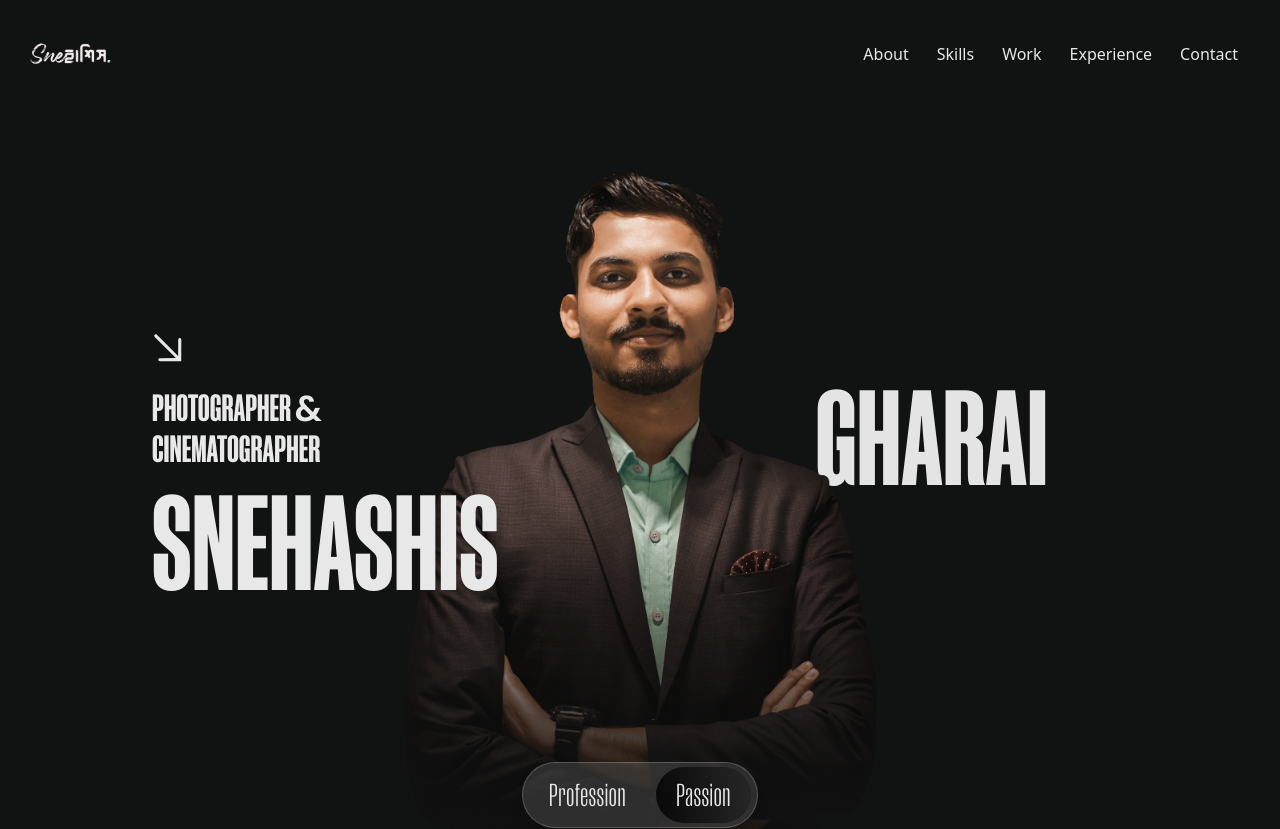
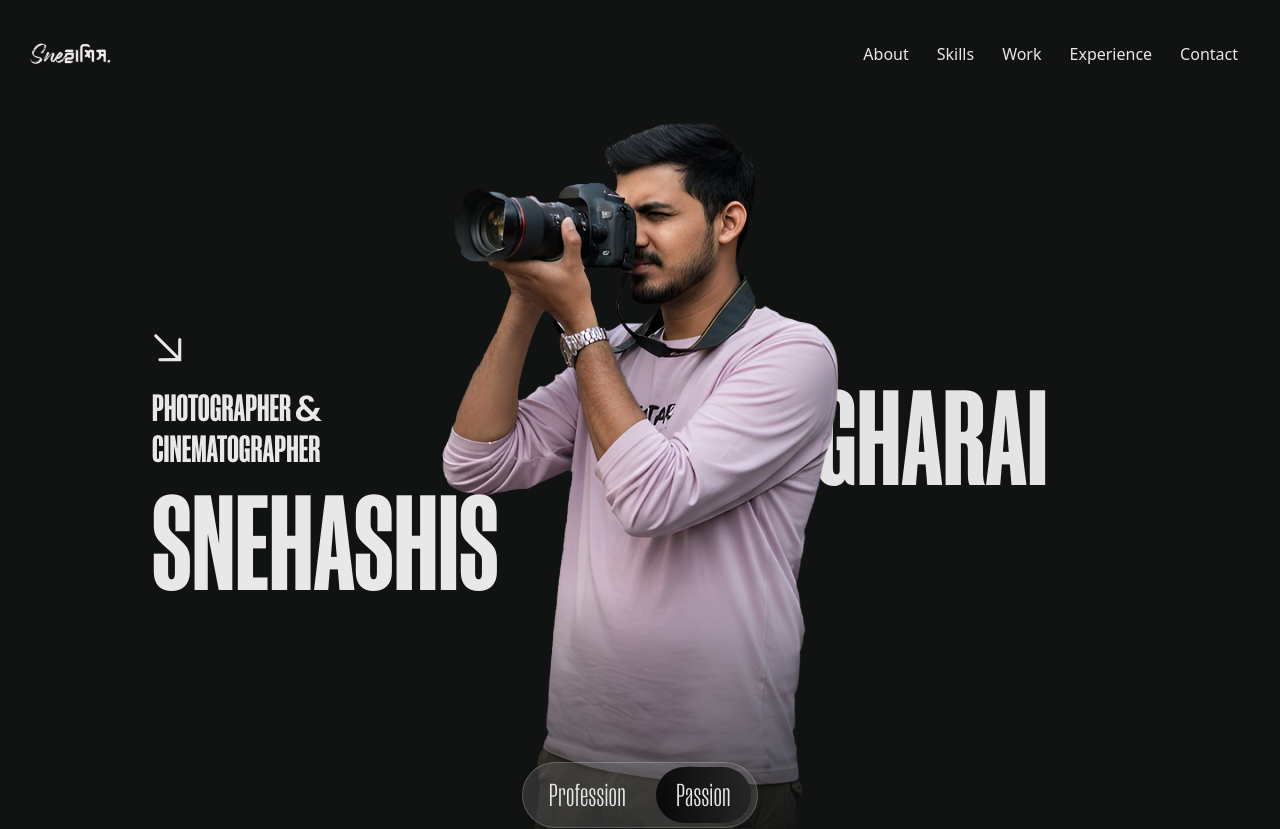
Before and after one commit to Gitju002/snehashis-gharai-portfolio, a Next.js app: page /passion in a window 1280 px wide. Shown: the top 829 px of the page. Built offline with nearby package versions, Linux system fonts and the light colour scheme.

Commit message:
added explore more section and modified hero image for about section

```diff
--- /dev/null
+++ b/components/ExploreCard.tsx
@@ -0,0 +1,24 @@
+import Image from "next/image";
+import React from "react";
+
+const ExploreCard = () => {
+  return (
+    <div className="explore-card-container">
+      <div className="explore-card-content">
+        <div className="explore-card-image-wrapper">
+          <Image
+            src="/images/zoom-parallax-6.webp"
+            alt="Explore"
+            placeholder="blur"
+            blurDataURL="/images/blurred-preview.jpg"
+            width={1000}
+            height={600}
+            className="size-full object-center object-cover bg-no-repeat explore-card-image"
+          />
+        </div>
+      </div>
+    </div>
+  );
+};
+
+export default ExploreCard;
--- /dev/null
+++ b/components/ExploreCardSection.tsx
@@ -0,0 +1,57 @@
+import React from "react";
+import ExploreCard from "./ExploreCard";
+import VStack from "./layout/VStack";
+import Container from "./layout/Container";
+
+const ExploreCardSection = () => {
+  return (
+    <section>
+      <VStack>
+        <Container className="explore-section-container">
+          <ExploreCard />
+          <button data-scroll data-scroll-speed="0.1" className="glass-button">
+            <p>Explore More</p>{" "}
+            <svg
+              width="24"
+              height="25"
+              viewBox="0 0 24 25"
+              fill="none"
+              xmlns="http://www.w3.org/2000/svg"
+            >
+              <mask
+                id="mask0_243_73"
+                style={{ maskType: "luminance" }}
+                maskUnits="userSpaceOnUse"
+                x="2"
+                y="2"
+                width="20"
+                height="21"
+              >
+                <path
+                  d="M12 3.24219C16.97 3.24219 21 7.27219 21 12.2422C21 17.2122 16.97 21.2422 12 21.2422C7.03 21.2422 3 17.2122 3 12.2422C3 7.27219 7.03 3.24219 12 3.24219Z"
+                  stroke="white"
+                  stroke-width="2"
+                  stroke-linecap="round"
+                  stroke-linejoin="round"
+                />
+                <path
+                  d="M13.8 14.0422L7 17.2422L10.2 10.4422L17 7.24219L13.8 14.0422Z"
+                  fill="white"
+                />
+                <path
+                  d="M12 13.2422C12.5523 13.2422 13 12.7945 13 12.2422C13 11.6899 12.5523 11.2422 12 11.2422C11.4477 11.2422 11 11.6899 11 12.2422C11 12.7945 11.4477 13.2422 12 13.2422Z"
+                  fill="black"
+                />
+              </mask>
+              <g mask="url(#mask0_243_73)">
+                <path d="M24 0.242188H0V24.2422H24V0.242188Z" fill="#E8E8E8" />
+              </g>
+            </svg>
+          </button>
+        </Container>
+      </VStack>
+    </section>
+  );
+};
+
+export default ExploreCardSection;
--- a/components/Hero.tsx
+++ b/components/Hero.tsx
@@ -11,11 +11,12 @@ import Magnetic from "./ui/Magnetic";
 import { useLoadingContext } from "@/contexts/LoadingContext";
 
 type HeroProps = {
+  heroImage: string;
   title: string;
   subtitle: string;
 };
 
-export default function Hero({ title, subtitle }: HeroProps) {
+export default function Hero({ heroImage, title, subtitle }: HeroProps) {
   const { isDesktop } = useMediaQuery();
   const { hasLoadingCompleted, isLoading } = useLoadingContext();
   const snehashisDesktopRef = useRef<HTMLHeadingElement>(null);
@@ -165,7 +166,7 @@ export default function Hero({ title, subtitle }: HeroProps) {
   }, [hasLoadingCompleted, isLoading]);
 
   return (
-    <section id="hero" className="hero-container hero-image">
+    <section id="hero" className={`hero-container ${heroImage}`}>
       <VStack>
         <Container className="hero-container-wrapper">
           {/* SEO optimized content */}
--- /dev/null
+++ b/components/HorizontalScroll.tsx
@@ -0,0 +1,7 @@
+import React from "react";
+
+const HorizontalScroll = () => {
+  return <div>HorizontalScroll</div>;
+};
+
+export default HorizontalScroll;
--- a/pages/passion/index.tsx
+++ b/pages/passion/index.tsx
@@ -2,10 +2,13 @@ import React from "react";
 import ZoomParallax from "@/components/ZoomParallax";
 import Hero from "@/components/Hero";
 import About from "@/components/About";
+import ExploreCardSection from "@/components/ExploreCardSection";
+import Footer from "@/components/Footer";
 export default function Passion() {
   return (
     <main>
       <Hero
+        heroImage="hero-about-image"
         title="SNEHASHIS GHARAI"
         subtitle="PHOTOGRAPHER & CINEMATOGRAPHER"
       />
@@ -16,6 +19,8 @@ export default function Passion() {
         showServices={false}
       />
       <ZoomParallax />
+      <ExploreCardSection />
+      <Footer />
     </main>
   );
 }
--- a/pages/profession/index.tsx
+++ b/pages/profession/index.tsx
@@ -82,6 +82,7 @@ export default function Profession() {
         </div>
 
         <Hero
+          heroImage="hero-image"
           title="SNEHASHIS GHARAI"
           subtitle="FRONTEND DEVELOPER & DESIGNER FROM INDIA"
         />
--- a/styles/globals.css
+++ b/styles/globals.css
@@ -315,6 +315,12 @@ html.lenis body {
     height: 100%;
     width: 100%;
   }
+  .hero-about-image {
+    background: url("/images/hero-about-image.png") no-repeat center center;
+    background-size: contain;
+    height: 100%;
+    width: 100%;
+  }
   .gradient {
     @apply hidden md:block absolute bottom-0 right-0 left-0 h-80 bg-gradient-to-t from-background to-background/0;
   }
@@ -487,6 +493,32 @@ html.lenis body {
       }
     }
   }
+
+  /* ---------------------------- Explore Card Section ---------------------------- */
+  .explore-card-container {
+    @apply bg-foreground w-[55vw]  -rotate-3 hover:transform hover:rotate-0 transition-transform duration-400 ease-in-out;
+    .explore-card-content {
+      @apply p-8 size-full;
+      .explore-card-image-wrapper {
+        @apply size-full relative;
+        &::after {
+          content: "";
+          position: absolute;
+          top: 0;
+          left: 0;
+          right: 0;
+          bottom: 0;
+          box-shadow: inset 0 0 50px rgba(0, 0, 0, 0.8);
+          pointer-events: none;
+          z-index: 1;
+        }
+      }
+    }
+  }
+
+  .explore-section-container {
+    @apply flex-center flex-col gap-8 w-full mx-auto;
+  }
 }
 
 /* Utility classes */
@@ -518,6 +550,10 @@ html.lenis body {
   @apply absolute bottom-0 left-0 w-full bg-gradient-to-t from-black/80 to-transparent h-64 pointer-events-none;
 }
 
+@utility glass-button {
+  @apply glass-effect flex-center gap-2 px-6 py-2.5 rounded-full;
+}
+
 /* Screen reader only content */
 .sr-only {
   position: absolute;
```
Also changed, not shown: public/images/blurred-preview.jpg (added), public/images/hero-about-image.png (added).
